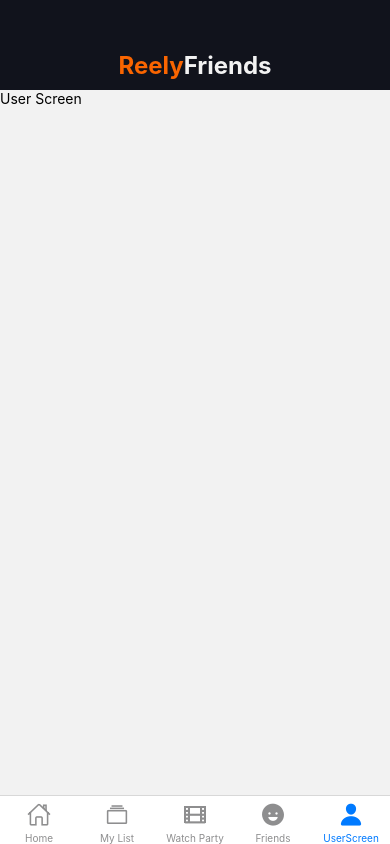
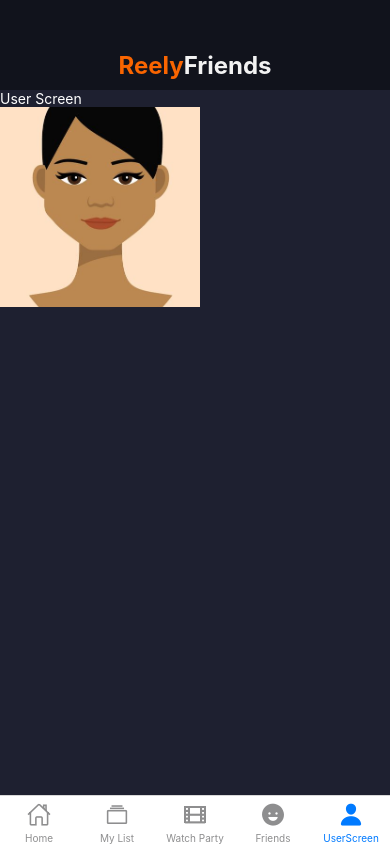
Before and after one commit to NC-Team-Uno/reelybuds, a React Native app in the folder ReelyFriends/: screen /UserScreen in a window 390 px wide. Built offline with nearby package versions, Linux system fonts and the light colour scheme; no server answers.

Commit message:
adds placeholder for user profile pic

```diff
--- a/ReelyFriends/src/screens/UserScreen.js
+++ b/ReelyFriends/src/screens/UserScreen.js
@@ -1,10 +1,25 @@
 import React from 'react';
-import { View, Text } from 'react-native';
+import { View, Text, StyleSheet, Image } from 'react-native';
 
 export default function UserScreen() {
     return (
-        <View>
-            <Text>User Screen</Text>
+        <View style={styles.container}>
+            <Text style={styles.text}>User Screen</Text>
+            <Image
+        source={require('../../assets/face.jpeg')}
+        style={{ width: 200, height: 200 }}
+      />
+
         </View>
     )
     }
+
+    const styles = StyleSheet.create({
+        container: {
+            flex: 1,
+            backgroundColor: "#1E2030",
+        },
+        text: {
+            color: "#FFF"
+        }
+    })
```
Also changed, not shown: ReelyFriends/assets/face.jpeg (added), 1 other file (tests, documents, lock files or other folders).
